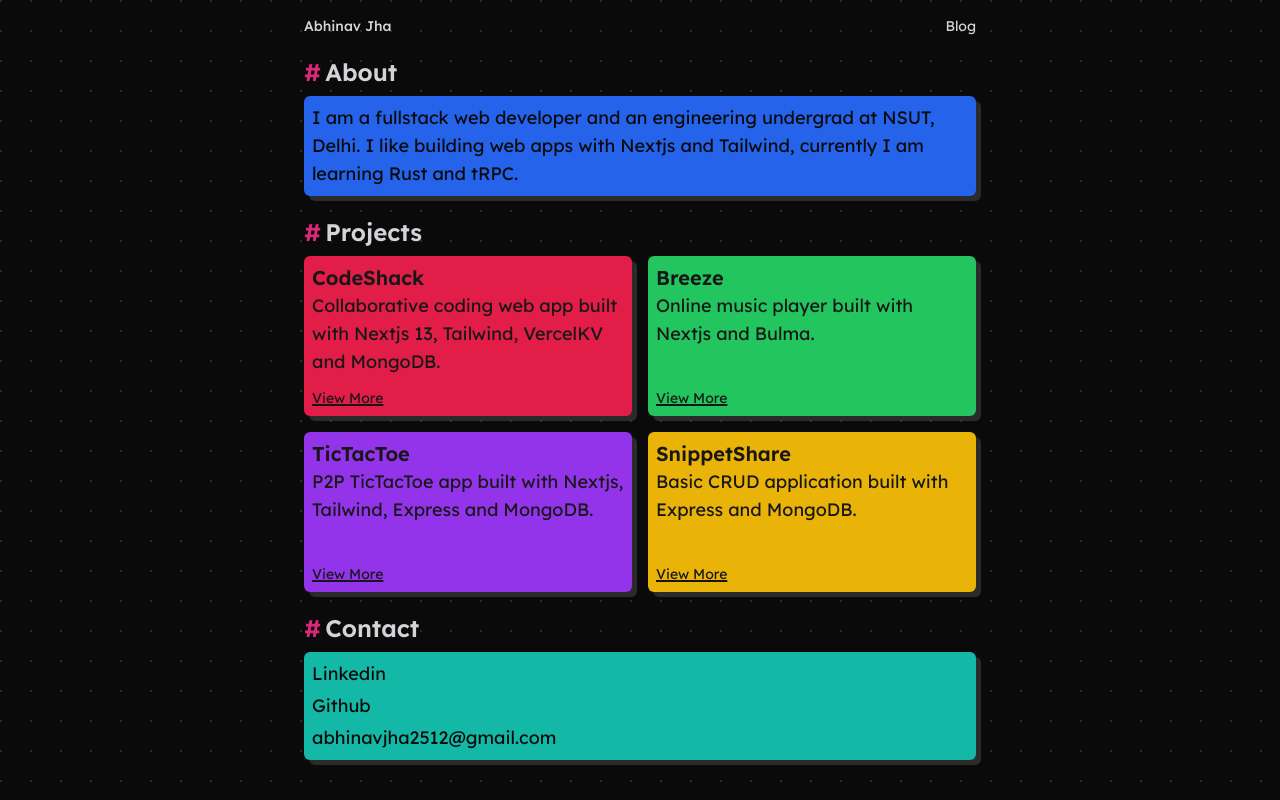
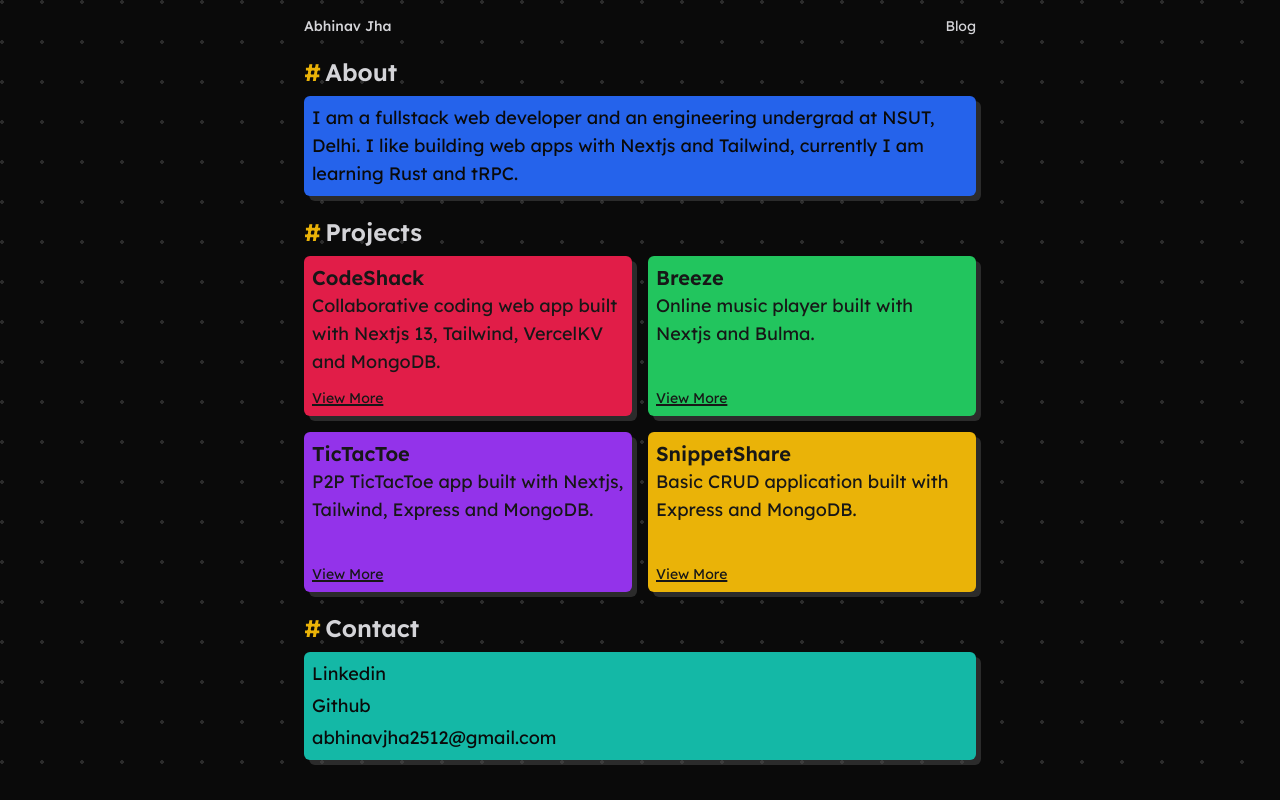
Before and after one commit to shadyy41/shady41, a Next.js app: page / in a window 1280 px wide. Built offline with nearby package versions, Linux system fonts and the light colour scheme.

Commit message:
styling changes

```diff
--- a/app/globals.css
+++ b/app/globals.css
@@ -4,6 +4,6 @@
 
 body{
   color-scheme: dark;
-  background-image: radial-gradient(circle at 1px 1px, #5050507a 1px, transparent 0);
-  background-size: 30px 30px;
+  background-image: radial-gradient(circle at 2px 2px, #5050507a 2px, transparent 0);
+  background-size: 40px 40px;
 }
--- a/app/layout.tsx
+++ b/app/layout.tsx
@@ -19,7 +19,7 @@ export default function RootLayout({
     <html lang="en">
 
       <body className={`${font.className} bg-neutral-950`}>
-        <NextTopLoader showSpinner={false} shadow={false} height={3} color='#db2877'/>
+        <NextTopLoader showSpinner={false} shadow={false} height={3} color='#ebb305'/>
         {children}
       </body>
     </html>
--- a/app/page.tsx
+++ b/app/page.tsx
@@ -102,7 +102,7 @@ const classes_array = ["bg-rose-600", "bg-green-500", "bg-purple-600", "bg-yello
 
 export default function Home() {
   return (
-    <main className="w-full text-zinc-300 flex flex-col items-center gap-5 mb-6">
+    <main className="w-full text-zinc-300 flex flex-col items-center gap-5 pb-6">
       <header className="w-full flex justify-between items-center pt-4 px-4 sm:px-0 max-w-2xl text-sm">
         <div className="font-medium">
           Abhinav Jha
@@ -110,17 +110,17 @@ export default function Home() {
         <Link href="/blog" className="hover:text-white transition-colors">Blog</Link>
       </header>
       <div className="w-full px-4 sm:px-0 max-w-2xl flex flex-col gap-2">
-        <h2 className="font-semibold items-center flex gap-1 text-2xl"><span className="text-pink-600">#</span>About</h2>
+        <h2 className="font-semibold items-center flex gap-1 text-2xl"><span className="text-yellow-500">#</span>About</h2>
         <p className="text-lg text-neutral-950 shadow-[5px_5px_0px_0px_#5050507a] p-2 bg-blue-600 rounded-md">I am a fullstack web developer and an engineering undergrad at NSUT, Delhi. I like building web apps with Nextjs and Tailwind, currently I am learning Rust and tRPC.</p>
       </div>
       <div className="w-full px-4 sm:px-0 max-w-2xl flex flex-col gap-2">
-        <h2 className="font-semibold items-center flex gap-1 text-2xl"><span className="text-pink-600">#</span>Projects</h2>
+        <h2 className="font-semibold items-center flex gap-1 text-2xl"><span className="text-yellow-500">#</span>Projects</h2>
         <div className="w-full grid grid-rows-4 sm:grid-cols-2 sm:grid-rows-2 gap-4">
           { Array.from( projects ).map(([key, e], idx)=><ProjectTile key={key} name={e.name} description={ e.short_desc } classes={classes_array[idx]}/>) }
         </div>
       </div>
       <div className="w-full px-4 sm:px-0 max-w-2xl flex flex-col gap-2">
-        <h2 className="font-semibold items-center flex gap-1 text-2xl"><span className="text-pink-600">#</span>Contact</h2>
+        <h2 className="font-semibold items-center flex gap-1 text-2xl"><span className="text-yellow-500">#</span>Contact</h2>
         <div className="flex flex-col gap-1 text-lg text-neutral-950 shadow-[5px_5px_0px_0px_#5050507a] p-2 bg-teal-500 rounded-md">
           <a className="hover:text-white transition-colors w-fit" href="https://www.linkedin.com/in/abhinavanand41/" target="_blank" rel="noopener noreferrer">Linkedin</a>
           <a className="hover:text-white transition-colors w-fit" href="https://github.com/shadyy41" target="_blank" rel="noopener noreferrer">Github</a>
--- a/app/project/[name]/page.tsx
+++ b/app/project/[name]/page.tsx
@@ -30,7 +30,7 @@ const Page = ({ params }: { params: { name: string } }) => {
             <a className="hover:text-white transition-colors w-fit underline decoration-purple-600 decoration-2" target="_blank" rel="noopener noreferrer" href={ project.gh }>Live Link</a>
           </div>
         </div>
-        <div className="shadow-[5px_5px_0px_0px_#db2877] w-full flex flex-col items-center justify-center border border-white border-opacity-10 rounded overflow-hidden">
+        <div className="shadow-[5px_5px_0px_0px_#ebb305] w-full flex flex-col items-center justify-center border border-white border-opacity-10 rounded overflow-hidden">
           <div className="w-full border-b border-white border-opacity-10 h-5 sm:h-8 bg-black flex items-center justify-center relative">
             <div className="flex items-center justify-center gap-1.5 sm:gap-2 p-2 absolute left-0">
               <span className="h-2 sm:h-3 w-2 sm:w-3 bg-[#ff5f56] rounded-full"></span>
@@ -48,13 +48,13 @@ const Page = ({ params }: { params: { name: string } }) => {
           </div>
         </div>
         <div className="w-full max-w-2xl flex flex-col">
-          <h2 className="font-semibold items-center flex gap-1 text-2xl"><span className="text-pink-600">#</span>Description</h2>
+          <h2 className="font-semibold items-center flex gap-1 text-2xl"><span className="text-yellow-500">#</span>Description</h2>
           <p className="text-lg">
             { project.description }
           </p>
         </div>
         <div className="w-full max-w-2xl flex flex-col">
-          <h2 className="font-semibold items-center flex gap-1 text-2xl"><span className="text-pink-600">#</span>Tech Stack</h2>
+          <h2 className="font-semibold items-center flex gap-1 text-2xl"><span className="text-yellow-500">#</span>Tech Stack</h2>
           <ul className="list-disc list-inside">
             { project.tech.map((e, idx)=>{
               return <li key={ idx }>
```
